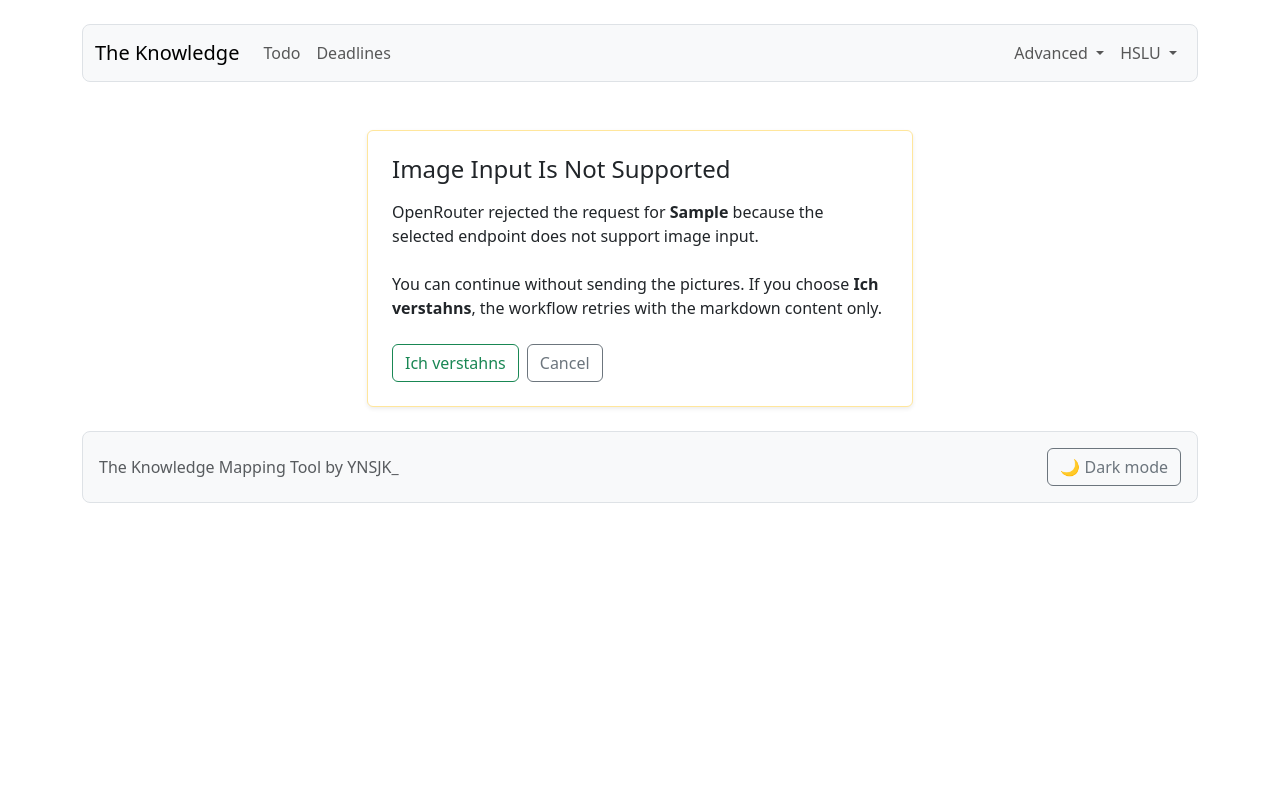
After one commit to supernova576/the_knowledge_mapping, a Flask app: template templates/ai_feedback_image_fallback.html in a window 1280 px wide. The commit adds this page. Run offline with Flask 3, Linux system fonts and the light colour scheme; the template is opened without the code that fills it: most values are stand-ins (such as "Sample title", 1, 10 or a date in 2020).

Commit message:
adds support for picture upload (ai feedback)

```diff
--- a/app.py
+++ b/app.py
@@ -13,7 +13,7 @@ from markupsafe import Markup
 from werkzeug.exceptions import HTTPException
 
 from src.DatabaseConnector import db
-from src.DocsAIFeedback import DocsAIFeedback
+from src.DocsAIFeedback import DocsAIFeedback, OpenRouterImageNotSupportedError
 from src.DocsParser import DocsParser
 from src.DocsVersionHandler import DocsVersionHandler
 from src.DocsWriter import DocsWriter
@@ -1022,6 +1022,59 @@ def _ensure_doc_can_receive_ai_feedback(database: db, selected_doc: str) -> None
         raise ValueError(
             "The note is under construction. The feedback was thus not requested. Change the note status and try again."
         )
+
+
+def _load_latest_feedback_context(database: db, parser: DocsParser, selected_doc_note_name: str) -> dict | None:
+    latest_feedback_for_context = database.get_latest_ai_feedback_for_file(selected_doc_note_name)
+    if not latest_feedback_for_context or not latest_feedback_for_context.get("path_to_feedback"):
+        return None
+
+    parsed_latest_feedback = parser.parse_ai_feedback_file(latest_feedback_for_context["path_to_feedback"])
+    return {
+        "version": parsed_latest_feedback.get("version"),
+        "score": parsed_latest_feedback.get("score"),
+        "creation_date": parsed_latest_feedback.get("creation_date"),
+        "feedback": parsed_latest_feedback.get("feedback"),
+    }
+
+
+def _create_ai_feedback_for_document(selected_doc: str, include_images: bool) -> dict:
+    conf = _load_conf()
+    database = db()
+    _ensure_doc_can_receive_ai_feedback(database, selected_doc)
+    parser = DocsParser()
+    _sync_ai_feedback_and_openrouter_credits(database)
+    ai_feedback_service = DocsAIFeedback(conf)
+    selected_doc_note_name = Path(selected_doc).stem.strip()
+    latest_feedback_context = _load_latest_feedback_context(database, parser, selected_doc_note_name)
+
+    feedback_payload = ai_feedback_service.generate_feedback(
+        selected_doc,
+        previous_feedback=latest_feedback_context,
+        include_images=include_images,
+    )
+
+    latest_feedback = database.get_latest_ai_feedback_for_file(feedback_payload["note_name"])
+    next_version = int(latest_feedback.get("version", 0)) + 1 if latest_feedback else 1
+
+    writer = DocsWriter(conf.get("todo", {}).get("full_path_to_todo_file", ""))
+    rendered_feedback = writer.render_ai_feedback_template(
+        template_content=feedback_payload["feedback_template"],
+        note_name=feedback_payload["note_name"],
+        version=next_version,
+        creation_date=feedback_payload["creation_date"],
+        score=_format_feedback_score(feedback_payload["score"]),
+        feedback=feedback_payload["feedback"],
+    )
+    output_path = writer.write_ai_feedback_file(
+        output_dir=ai_feedback_service.output_path,
+        note_name=feedback_payload["note_name"],
+        version=next_version,
+        rendered_content=rendered_feedback,
+    )
+    _set_rw_permissions_for_all_users(output_path)
+    _sync_ai_feedback_and_openrouter_credits(database)
+    return feedback_payload
 
 
 def _load_ai_feedback_rows(database: db, name_query: str, score_query: str) -> list[dict]:
@@ -2239,52 +2292,17 @@ def generate_ai_feedback():
         return redirect(redirect_to)
 
     try:
-        conf = _load_conf()
-        database = db()
-        _ensure_doc_can_receive_ai_feedback(database, selected_doc)
-        parser = DocsParser()
-        _sync_ai_feedback_and_openrouter_credits(database)
-        ai_feedback_service = DocsAIFeedback(conf)
-        selected_doc_note_name = Path(selected_doc).stem.strip()
-        latest_feedback_context = None
-        latest_feedback_for_context = database.get_latest_ai_feedback_for_file(selected_doc_note_name)
-        if latest_feedback_for_context and latest_feedback_for_context.get("path_to_feedback"):
-            parsed_latest_feedback = parser.parse_ai_feedback_file(latest_feedback_for_context["path_to_feedback"])
-            latest_feedback_context = {
-                "version": parsed_latest_feedback.get("version"),
-                "score": parsed_latest_feedback.get("score"),
-                "creation_date": parsed_latest_feedback.get("creation_date"),
-                "feedback": parsed_latest_feedback.get("feedback"),
-            }
-
-        feedback_payload = ai_feedback_service.generate_feedback(
-            selected_doc,
-            previous_feedback=latest_feedback_context,
-        )
-
-        latest_feedback = database.get_latest_ai_feedback_for_file(feedback_payload["note_name"])
-        next_version = int(latest_feedback.get("version", 0)) + 1 if latest_feedback else 1
-
-        writer = DocsWriter(conf.get("todo", {}).get("full_path_to_todo_file", ""))
-        rendered_feedback = writer.render_ai_feedback_template(
-            template_content=feedback_payload["feedback_template"],
-            note_name=feedback_payload["note_name"],
-            version=next_version,
-            creation_date=feedback_payload["creation_date"],
-            score=_format_feedback_score(feedback_payload["score"]),
-            feedback=feedback_payload["feedback"],
-        )
-        output_path = writer.write_ai_feedback_file(
-            output_dir=ai_feedback_service.output_path,
-            note_name=feedback_payload["note_name"],
-            version=next_version,
-            rendered_content=rendered_feedback,
-        )
-        _set_rw_permissions_for_all_users(output_path)
-
-        _sync_ai_feedback_and_openrouter_credits(database)
+        feedback_payload = _create_ai_feedback_for_document(selected_doc, include_images=True)
         flash(f"AI feedback created successfully for {feedback_payload['note_name']}.", "success")
         return redirect(redirect_to)
+    except OpenRouterImageNotSupportedError as exc:
+        logger.warning("OpenRouter model does not support image input for %s\n%s", selected_doc, traceback.format_exc())
+        return render_template(
+            "ai_feedback_image_fallback.html",
+            selected_doc=selected_doc,
+            redirect_to=redirect_to,
+            error_message=str(exc),
+        )
     except (ValueError, RuntimeError, FileNotFoundError) as exc:
         logger.error("AI feedback generation failed\n%s", traceback.format_exc())
         flash(str(exc), "warning")
@@ -2297,6 +2315,39 @@ def generate_ai_feedback():
         logger.error("AI feedback generation failed with BaseException\n%s", traceback.format_exc())
         flash(f"AI feedback generation failed unexpectedly: {exc}", "danger")
         return redirect(redirect_to)
+
+
+@app.route("/ai_feedback/generate/retry_without_images", methods=["POST"])
+def generate_ai_feedback_without_images():
+    selected_doc = request.form.get("selected_doc", "").strip()
+    redirect_to = _safe_redirect_target(request.form.get("redirect_to"), "ai_feedback_overview")
+    if not selected_doc:
+        flash("Please select a document for AI feedback.", "warning")
+        return redirect(redirect_to)
+
+    try:
+        feedback_payload = _create_ai_feedback_for_document(selected_doc, include_images=False)
+        flash(f"AI feedback created successfully for {feedback_payload['note_name']} without images.", "success")
+        return redirect(redirect_to)
+    except (ValueError, RuntimeError, FileNotFoundError) as exc:
+        logger.error("AI feedback text-only retry failed\n%s", traceback.format_exc())
+        flash(str(exc), "warning")
+        return redirect(redirect_to)
+    except SystemExit:
+        logger.error("AI feedback text-only retry aborted by SystemExit\n%s", traceback.format_exc())
+        flash("AI feedback generation failed due to a file, database, or parser exit. Check logs and paths.", "danger")
+        return redirect(redirect_to)
+    except BaseException as exc:
+        logger.error("AI feedback text-only retry failed with BaseException\n%s", traceback.format_exc())
+        flash(f"AI feedback generation failed unexpectedly: {exc}", "danger")
+        return redirect(redirect_to)
+
+
+@app.route("/ai_feedback/generate/cancel", methods=["POST"])
+def cancel_ai_feedback_generation():
+    redirect_to = _safe_redirect_target(request.form.get("redirect_to"), "ai_feedback_overview")
+    flash("AI feedback generation was cancelled.", "warning")
+    return redirect(redirect_to)
 
 
 @app.route("/ai_feedback/<int:feedback_id>", methods=["GET"])
--- /dev/null
+++ b/templates/ai_feedback_image_fallback.html
@@ -0,0 +1,57 @@
+<!doctype html>
+<html lang="en">
+
+<head>
+    <meta charset="utf-8" />
+    <meta name="viewport" content="width=device-width, initial-scale=1" />
+    <title>AI Feedback Fallback</title>
+    {% include '_theme_init.html' %}
+    <link href="https://cdn.jsdelivr.net/npm/bootstrap@5.3.3/dist/css/bootstrap.min.css" rel="stylesheet"
+        integrity="sha384-QWTKZyjpPEjISv5WaRU9OFeRpok6YctnYmDr5pNlyT2bRjXh0JMhjY6hW+ALEwIH" crossorigin="anonymous" />
+    <link rel="stylesheet" href="{{ url_for('static', filename='css/app.css') }}" />
+    <link rel="shortcut icon" href="{{ url_for('static', filename='ico/obsidian-icon.ico') }}" />
+</head>
+
+<body>
+    <div class="container py-4">
+        {% set active_page = 'ai_feedback' %}
+        {% include '_navbar.html' %}
+
+        <div class="row justify-content-center">
+            <div class="col-lg-8 col-xl-6">
+                <div class="card shadow-sm border-warning-subtle mt-4">
+                    <div class="card-body p-4">
+                        <h1 class="h4 mb-3">Image Input Is Not Supported</h1>
+                        <p class="mb-3">
+                            OpenRouter rejected the request for <strong>{{ selected_doc }}</strong> because the selected endpoint does not support image input.
+                        </p>
+                        <p class="text-muted small mb-4">{{ error_message }}</p>
+                        <p class="mb-4">
+                            You can continue without sending the pictures. If you choose <strong>Ich verstahns</strong>, the workflow retries with the markdown content only.
+                        </p>
+                        <div class="d-flex gap-2 flex-wrap">
+                            <form method="post" action="{{ url_for('generate_ai_feedback_without_images') }}" class="m-0">
+                                <input type="hidden" name="selected_doc" value="{{ selected_doc }}">
+                                <input type="hidden" name="redirect_to" value="{{ redirect_to }}">
+                                <button type="submit" class="btn btn-outline-success">Ich verstahns</button>
+                            </form>
+                            <form method="post" action="{{ url_for('cancel_ai_feedback_generation') }}" class="m-0">
+                                <input type="hidden" name="redirect_to" value="{{ redirect_to }}">
+                                <button type="submit" class="btn btn-outline-secondary">Cancel</button>
+                            </form>
+                        </div>
+                    </div>
+                </div>
+            </div>
+        </div>
+
+        {% include '_footer.html' %}
+    </div>
+
+    <script src="https://cdn.jsdelivr.net/npm/bootstrap@5.3.3/dist/js/bootstrap.bundle.min.js"
+        integrity="sha384-YvpcrYf0tY3lHB60NNkmXc5s9fDVZLESaAA55NDzOxhy9GkcIdslK1eN7N6jIeHz"
+        crossorigin="anonymous"></script>
+    {% include '_theme_toggle_script.html' %}
+</body>
+
+</html>
```
Also changed, not shown: src/DocsAIFeedback.py (+115 -11 lines), templates/index.html (+1 -1 lines).
